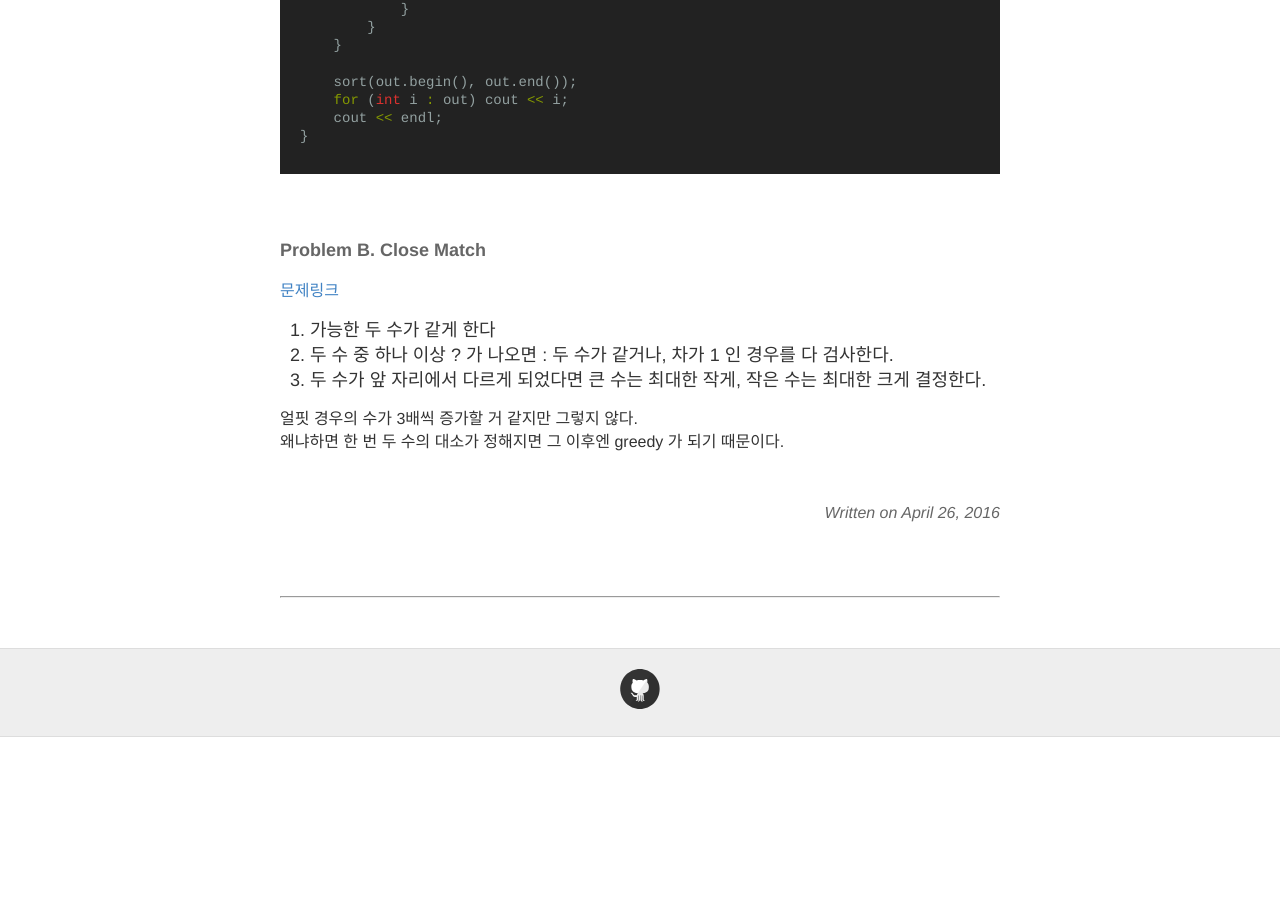
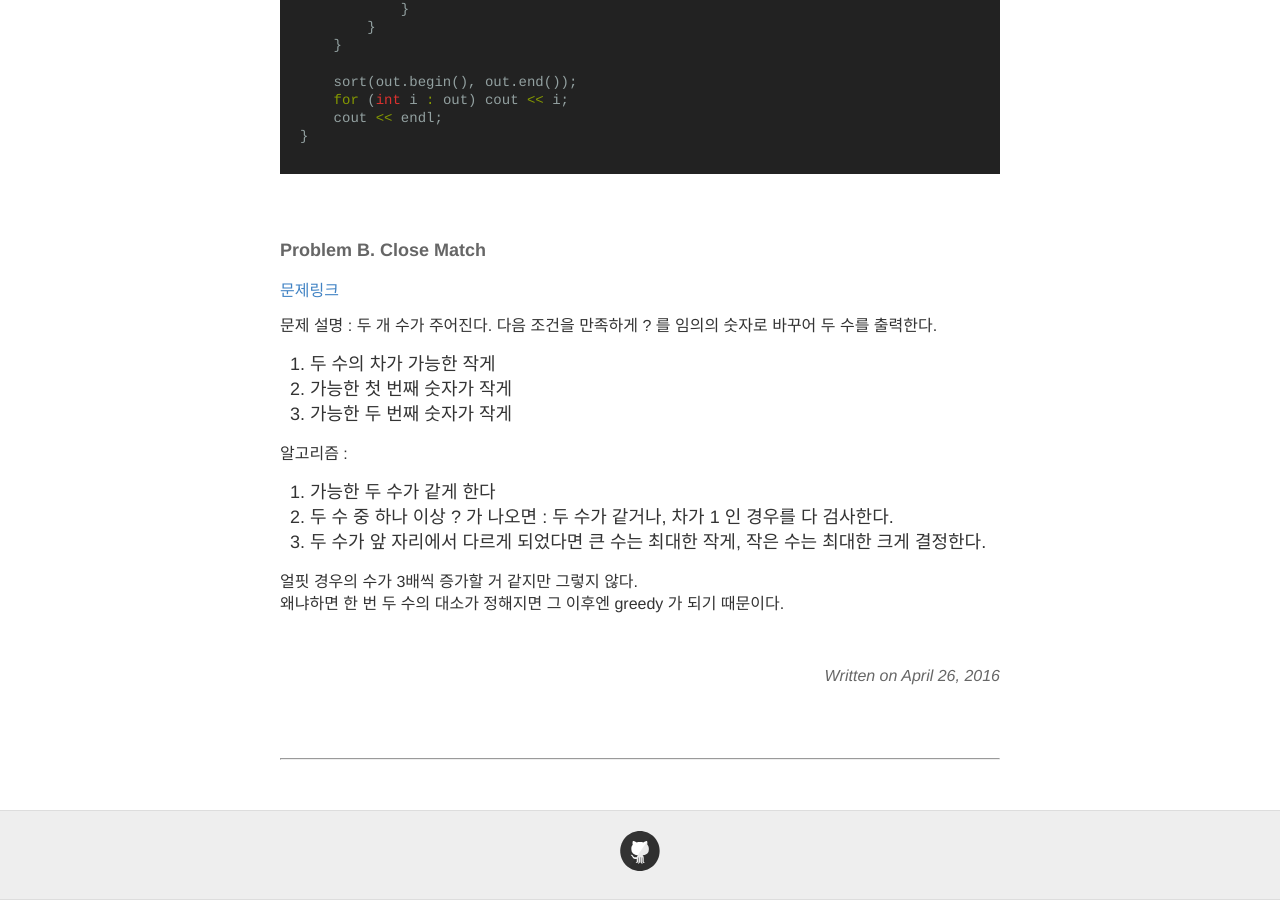
Before and after one commit to seirion/aaa, a Jekyll site: the page built from _posts/2016-05-12-meeting-054.md, in a window 1280 px wide and 900 px high, scrolled down 1147 px. Built offline with Jekyll 4.4.1, drawn with Linux system fonts in a browser that asks for light colours; comment, search, counter and statistics services are not loaded; before the commit the page ends 1884 px from its top, so only the background shows below that.

Commit message:
Update 2016-05-12-meeting-054.md

```diff
--- a/_posts/2016-05-12-meeting-054.md
+++ b/_posts/2016-05-12-meeting-054.md
@@ -68,6 +68,14 @@ void solve() {
 
 [문제링크](https://code.google.com/codejam/contest/dashboard?c=11254486#s=p1)
 
+문제 설명 : 두 개 수가 주어진다. 다음 조건을 만족하게 ? 를 임의의 숫자로 바꾸어 두 수를 출력한다.
+
+1. 두 수의 차가 가능한 작게
+2. 가능한 첫 번째 숫자가 작게
+3. 가능한 두 번째 숫자가 작게
+
+알고리즘 :
+
 1. 가능한 두 수가 같게 한다
 2. 두 수 중 하나 이상 ? 가 나오면 : 두 수가 같거나, 차가 1 인 경우를 다 검사한다.
 3. 두 수가 앞 자리에서 다르게 되었다면 큰 수는 최대한 작게, 작은 수는 최대한 크게 결정한다.
```
